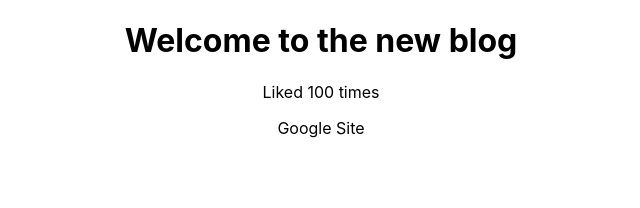
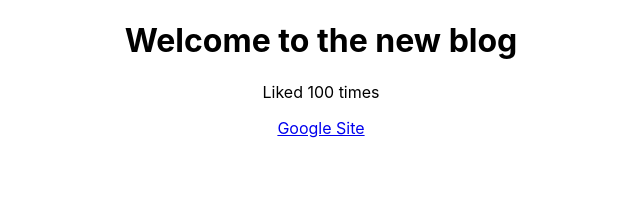
Before and after one commit to D-Coder135/Blog-Site_React, a JavaScript app: page / in a window 1280 px wide. Shown: the top 208 px of the page, without its empty margins (319-959 px from the left). Built offline with nearby package versions, Linux system fonts and the light colour scheme; the HTML template or start-up script is replaced by a standard one.

Commit message:
pass the field link to the href property of the a tag

```diff
--- a/src/App.js
+++ b/src/App.js
@@ -10,7 +10,7 @@ function App() {
       <div className="content">
         <h1>{ title }</h1>
         <p>Liked { likes } times</p>
-        <a>Google Site</a>
+        <a href={link}>Google Site</a>
       </div>
     </div>
   );
```
